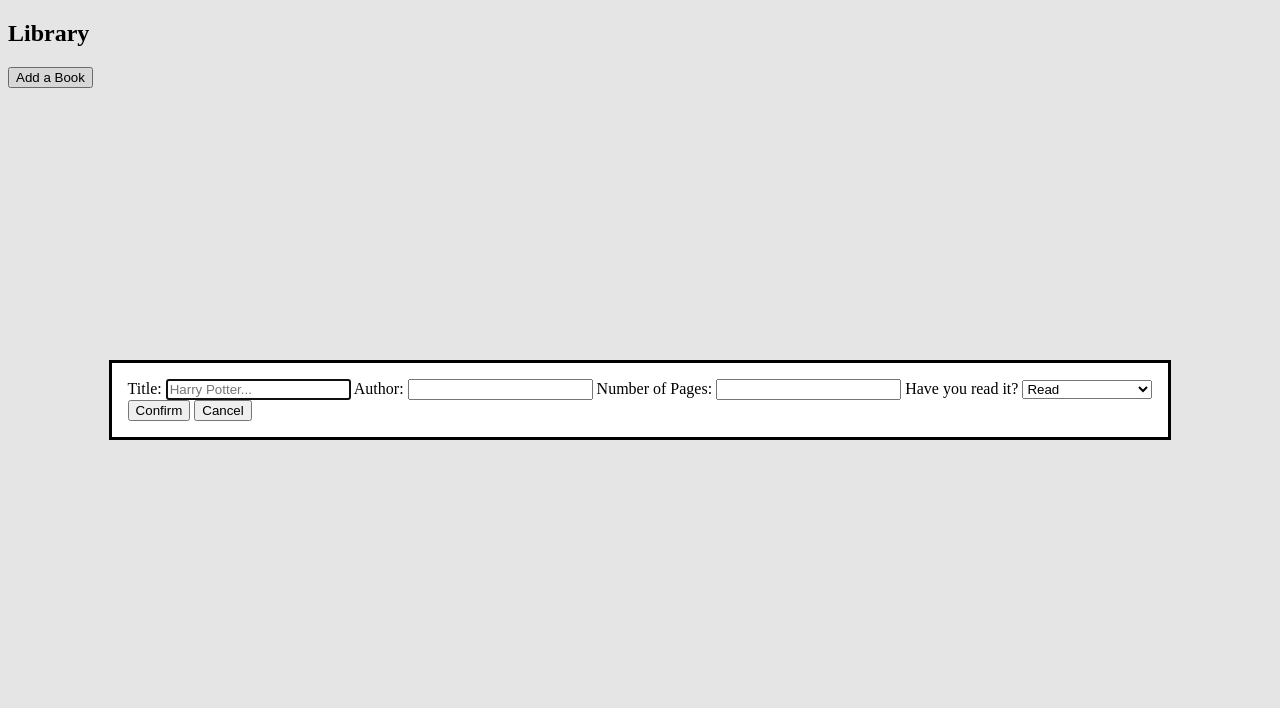
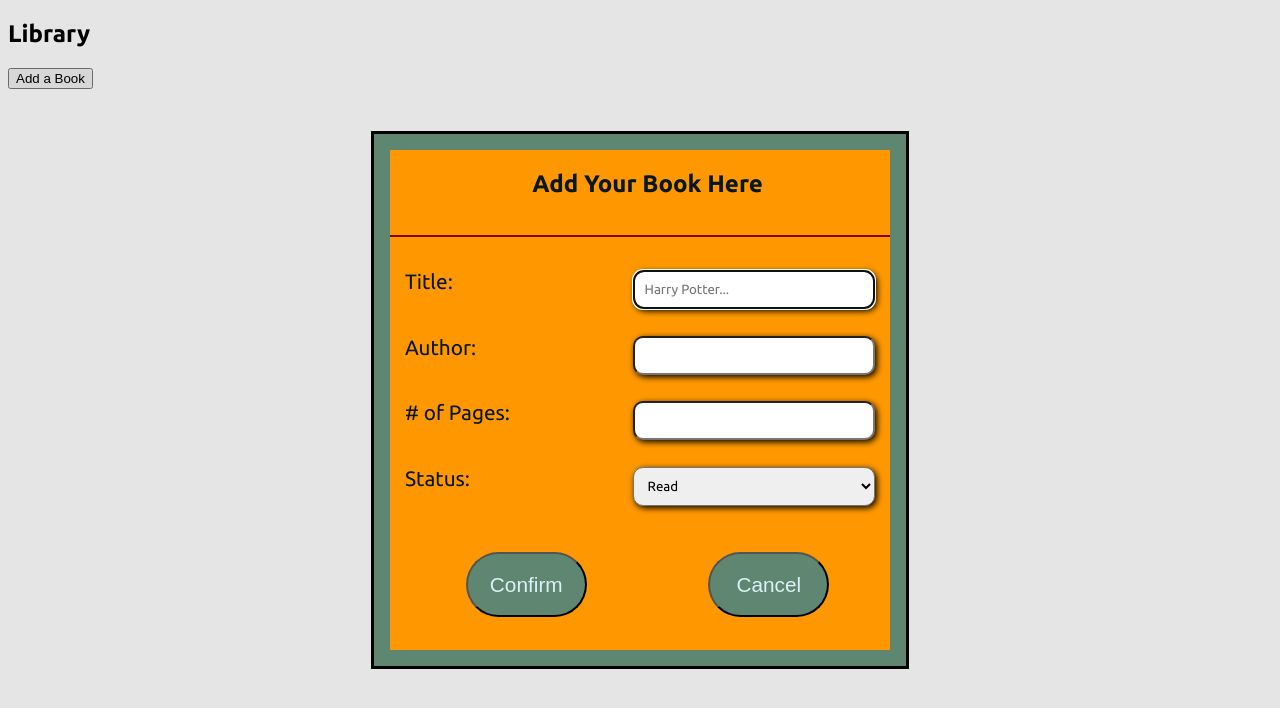
Before and after one commit to Danny-Lau1/library, a plain HTML site: page index.html in a window 1280 px wide. Both pictures are taken after a click on the button "Add a Book". Drawn offline with Linux system fonts and the light colour scheme.

Commit message:
add styling to modal

```diff
--- a/index.html
+++ b/index.html
@@ -19,22 +19,30 @@
         </section>
         <dialog id="modal">
             <form action="" id="form">
+                <h2>Add Your Book Here</h2>
+                <div id="book-input">
+                    <div class="input-container">
                         <label for="title">Title:</label>
                         <input type="text" id="title" name="title" placeholder="Harry Potter...">
-
+                    </div>
+                    <div class="input-container">
                         <label for="author">Author:</label>
                         <input type="text" id="author" name="author">
-
-                <label for="pages">Number of Pages:</label>
+                    </div>
+                    <div class="input-container">
+                        <label for="pages"># of Pages:</label>
                         <input type="text" id="pages" name="pages">
-
-                <label for="read">Have you read it?</label>
+                    </div>
+                    <div class="input-container">
+                        <label for="read">Status:</label>
                         <select name="read" id="read">
                             <option value="read">Read</option>
                             <option value="currently reading">Currently Reading</option>
                             <option value="unread">Unread</option>
                         </select>
-                <div>
+                    </div>
+                </div>
+                <div id="modal-buttons">
                     <button type="submit">Confirm</button>
                     <button formmethod="dialog" id="cancel">Cancel</button>
                 </div>
--- a/style.css
+++ b/style.css
@@ -0,0 +1,84 @@
+@import url('https://fonts.googleapis.com/css2?family=Ubuntu:ital,wght@0,300;0,400;0,500;0,700;1,300;1,400;1,500;1,700&display=swap');
+
+body {
+    font-family: "ubuntu", sans-serif;
+}
+
+/*-------------- Modal---------------*/
+
+dialog {
+    background-color: #5F8670;
+}
+
+form {
+    height: 500px;
+    width: 500px;
+    display: flex;
+    flex-direction: column;
+    background-color: #FF9800;
+    color: #08171c;
+}
+
+h2 {
+    flex: 0.5;
+    text-align: center;
+    border-bottom: 2px solid #820300;
+}
+
+#book-input {
+    flex: 2;
+    display: flex;
+    flex-direction: column;
+    justify-content: space-around;
+    font-size: 1.3rem;
+
+}
+
+#modal-buttons {
+    flex: 1;
+    display: flex;
+    justify-content: space-around;
+    align-items: center;
+
+}
+
+#modal-buttons>button {
+    width: 25%;
+    height: 50%;
+    font-size: 1.3rem;
+    color: #dcf1f7;
+    border-radius: 2em;
+    background-color: #5F8670;
+}
+
+#modal-buttons>button:hover {
+    background-color: #4c7e50;
+    /* change to your desired color */
+    color: #dcf1f7;
+    /* change to your desired color */
+}
+
+
+form>h2,
+form>div {
+
+    padding-left: 15px
+}
+
+.input-container {
+    display: flex;
+    justify-content: space-between;
+}
+
+input,
+select {
+    box-sizing: border-box;
+    font-family: inherit;
+    width: 50%;
+    padding: 10px;
+    border-radius: 10px;
+    box-shadow: 2px 2px 6px 0px black;
+    margin-right: 15px;
+
+
+}
```
Lines whose indentation alone changed are shown as unchanged.
